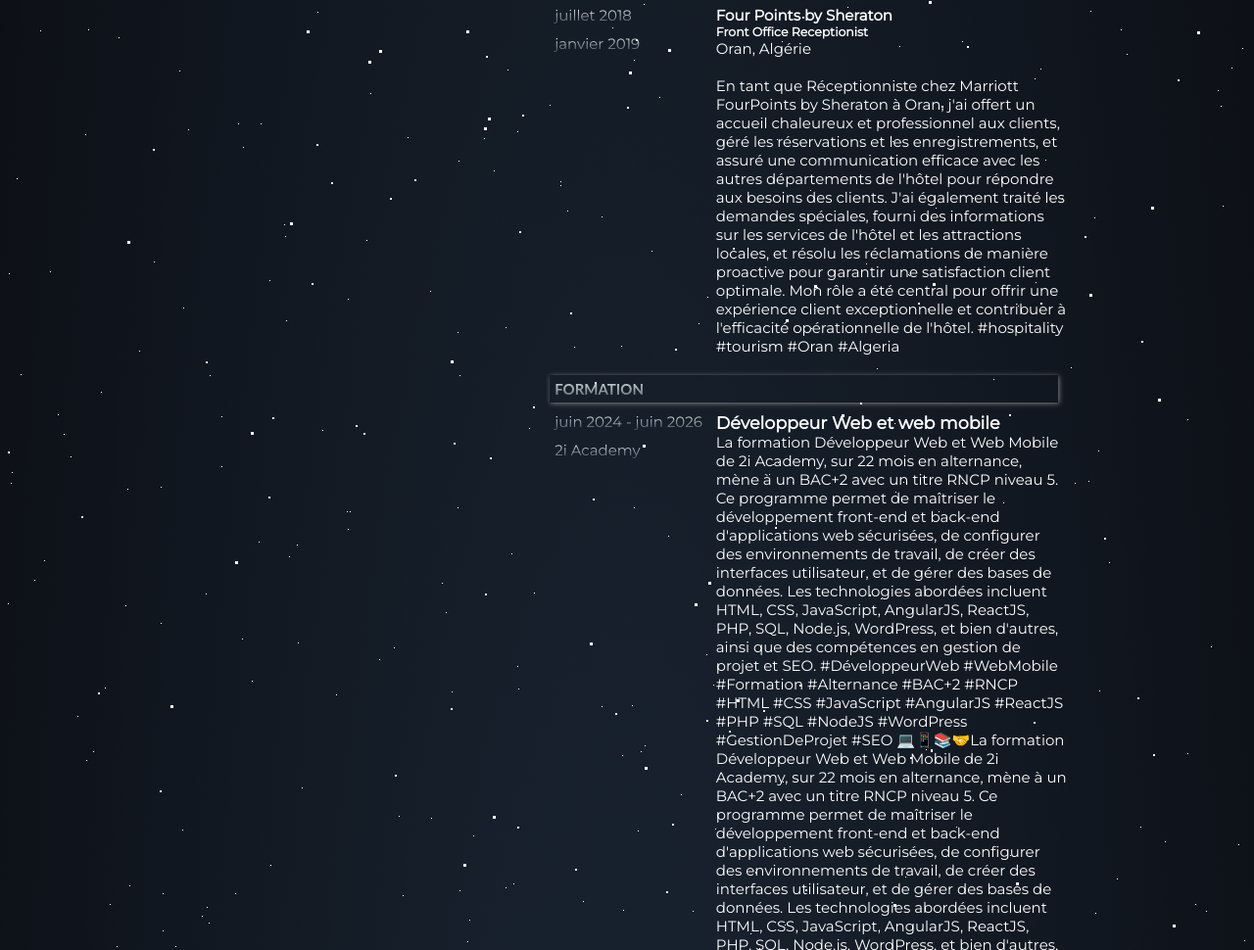
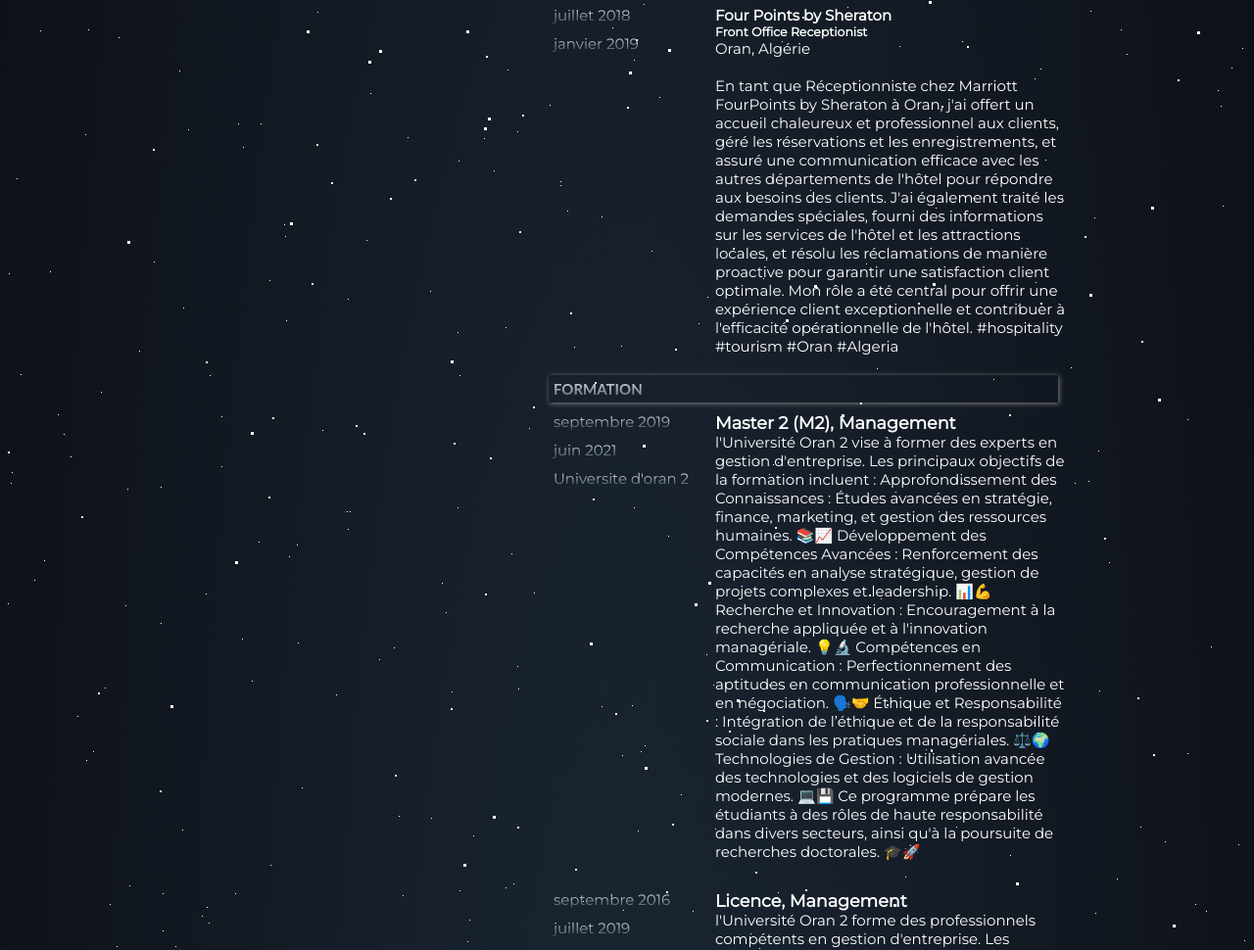
Before and after one commit to MusMansouri/CV-Interactive, a plain HTML site: page cv.html in a window 1280 px wide. Shown: the part 1830-2800 px from the top of the page at 98% size. Drawn offline with Linux system fonts and the light colour scheme.

Commit message:
rectification

```diff
--- a/cv.html
+++ b/cv.html
@@ -43,7 +43,7 @@
                     <br>
                     <li>vehiculé + permis B</li>
                     <br>
-                    <li>E-mail: mansouri.mustapha.a@gmail.com </li>
+                    <li>E-mail : Mansouri.Mustapha.A@gmail.com </li>
                     <br>
                     <li><Tel:>Tel :+33753849609</Tel:>
                     </li>
@@ -149,8 +149,8 @@
 
             <div class="grid-container">
 
-                <div class="date">
-                    <p>juin 2024 - juin 2026</p>
+              <!--  <div class="date">
+                    <p>juin 2024 </p><p>juin 2026</p>
                     <p>2i Academy</p>
                 </div>
 
@@ -158,10 +158,10 @@
                     <h3>Développeur Web et web mobile</h3>
                     <p>La formation Développeur Web et Web Mobile de 2i Academy, sur 22 mois en alternance, mène à un BAC+2 avec un titre RNCP niveau 5. Ce programme permet de maîtriser le développement front-end et back-end d'applications web sécurisées, de configurer des environnements de travail, de créer des interfaces utilisateur, et de gérer des bases de données. Les technologies abordées incluent HTML, CSS, JavaScript, AngularJS, ReactJS, PHP, SQL, Node.js, WordPress, et bien d'autres, ainsi que des compétences en gestion de projet et SEO. #DéveloppeurWeb #WebMobile #Formation #Alternance #BAC+2 #RNCP #HTML #CSS #JavaScript #AngularJS #ReactJS #PHP #SQL #NodeJS #WordPress #GestionDeProjet #SEO 💻📱📚🤝La formation Développeur Web et Web Mobile de 2i Academy, sur 22 mois en alternance, mène à un BAC+2 avec un titre RNCP niveau 5. Ce programme permet de maîtriser le développement front-end et back-end d'applications web sécurisées, de configurer des environnements de travail, de créer des interfaces utilisateur, et de gérer des bases de données. Les technologies abordées incluent HTML, CSS, JavaScript, AngularJS, ReactJS, PHP, SQL, Node.js, WordPress, et bien d'autres, ainsi que des compétences en gestion de projet et SEO. #DéveloppeurWeb #WebMobile #Formation #Alternance #BAC+2 #RNCP #HTML #CSS #JavaScript #AngularJS #ReactJS #PHP #SQL #NodeJS #WordPress #GestionDeProjet #SEO 💻📱📚🤝
 </p>
-                </div>
+                </div>-->
 
                 <div class="date">
-                    <p>septembre 2019 - juin 2021</p>
+                    <p>septembre 2019 </p> <p>  juin 2021</p>
                     <p>Universite d'oran 2</p>
                 </div>
 
@@ -179,7 +179,7 @@
                 </div>
 
                 <div class="date">
-                    <p>septembre 2016 - juillet 2019</p>
+                    <p>septembre 2016 </p> <p> juillet 2019</p>
                     <p>Universite d'oran 2</p>
                 </div>
 
```
Also changed, not shown: contact.html (+1 -1 lines), index.html (+2 -1 lines), portfolio.html (+1 -1 lines).
